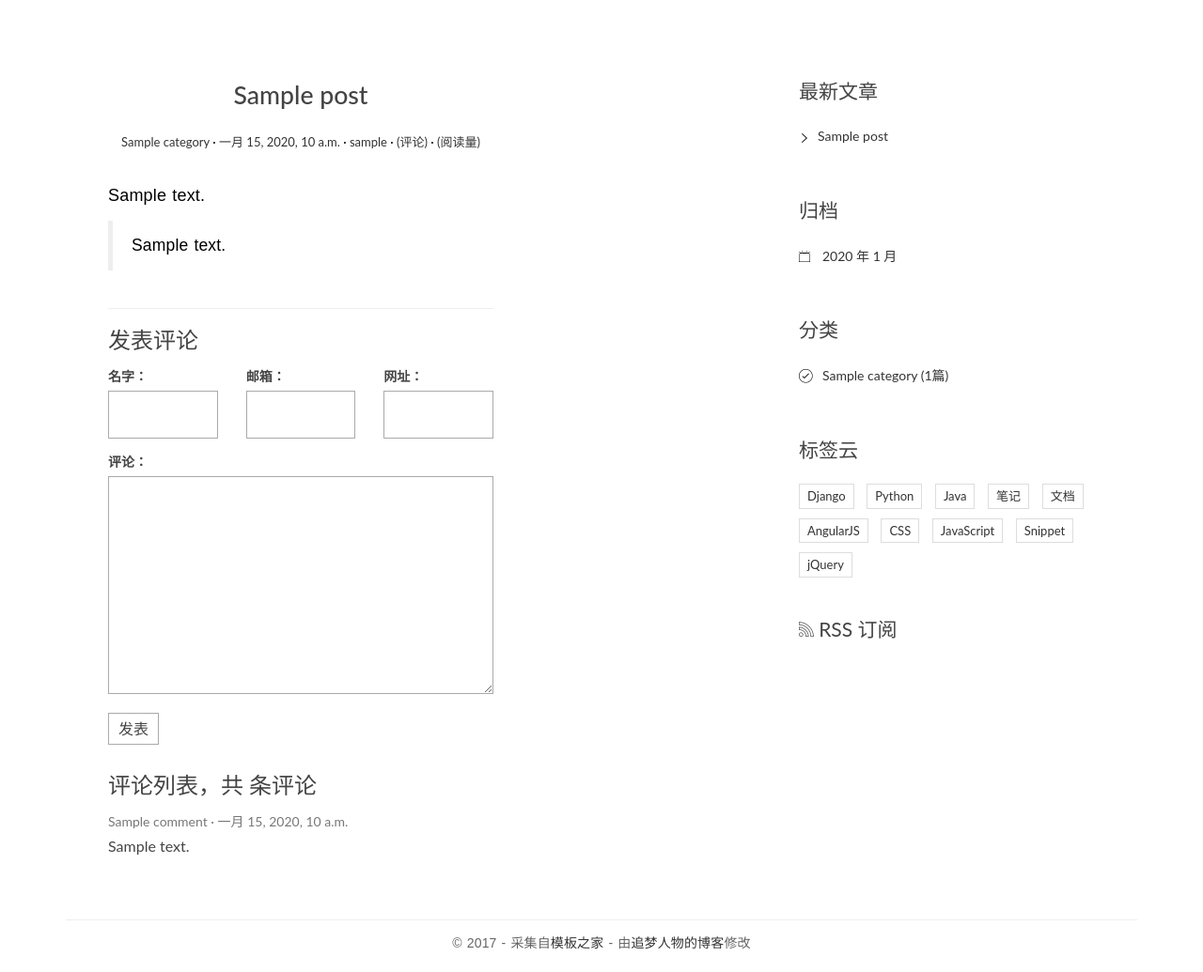
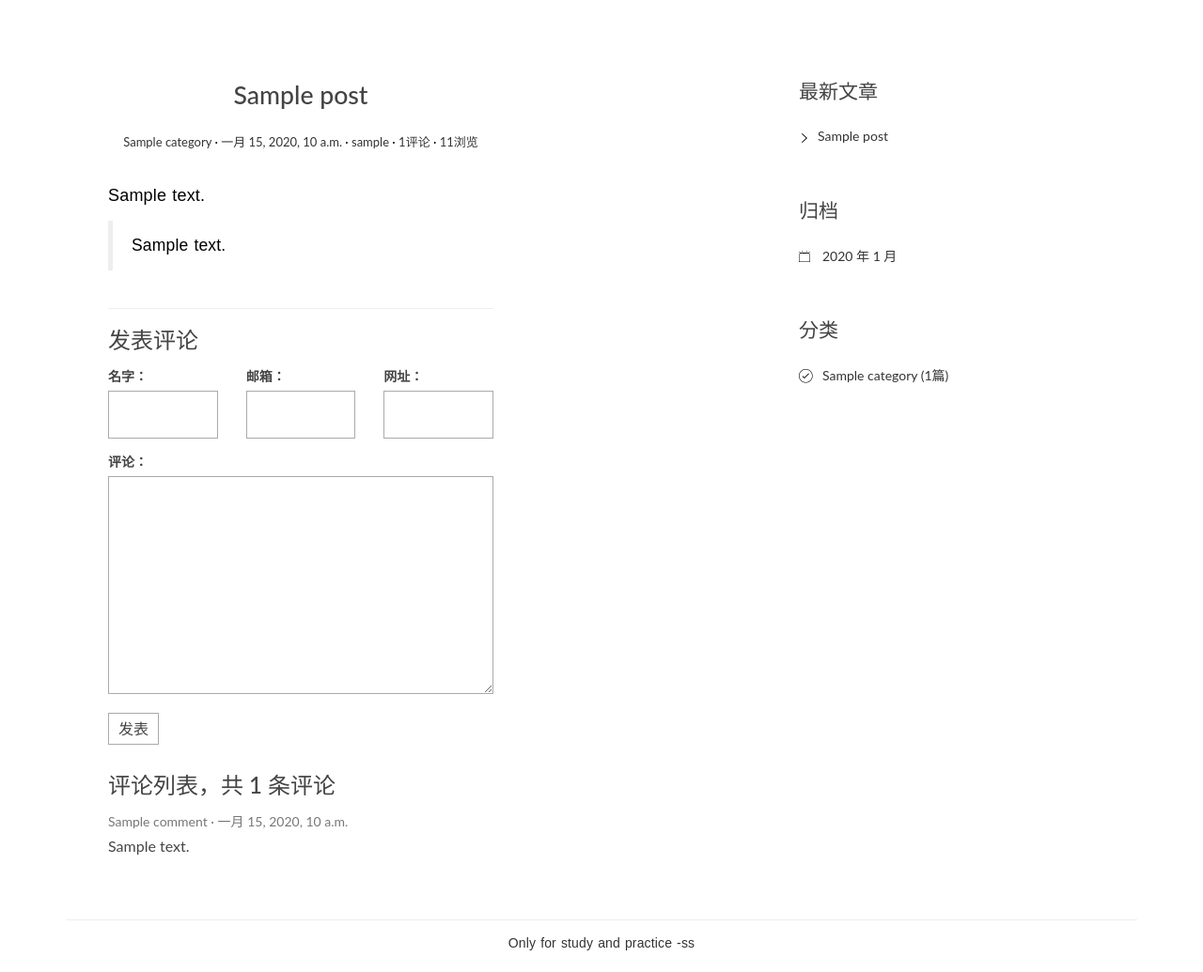
Before and after one commit to hbwdscj/zwjss_blog, a Django app: page /post/1 in a window 1280 px wide. Shown: the part 91-1126 px from the top of the page at 94% size. Run offline with Django 3.2, Linux system fonts and the light colour scheme; tables that the repository leaves empty hold one stand-in row (values such as "Sample post"); some libraries are stand-ins or nearby versions.

Commit message:
初步完成

```diff
--- a/blog/models.py
+++ b/blog/models.py
@@ -68,5 +68,19 @@ class Post(models.Model):
     # related_name = "+"意在避免多对多表产生后向影响
     # 同category的设定
     author = models.ForeignKey(User, on_delete=models.CASCADE, )
+    """
+    views用来表示阅读量，具体实现为，在views.details中定义，因为访问博客需要调用detail函数，
+    因此在details中定义views参数，每访问一次views+1，以此来实现，因为访问较少所以可以采取这种简单的方式
+    """
+    views = models.PositiveIntegerField(default=0)
+    def increase_views(self):
+        """
+        先让views+1，但是只有调用save()方法才会更新数据库，
+        save里的update——filds表示django只更新views一项
+        此方法在views.detail中被调用
+        :return:
+        """
+        self.views += 1
+        self.save(update_fields=['views'])
 
 # Create your models here.
--- a/blog/templatetags/blog_tags.py
+++ b/blog/templatetags/blog_tags.py
@@ -3,7 +3,8 @@
 首先导入template模块，然手实例化template.Library类，将函数装饰为register.simple_tag,这样就可以在模板中调用
 类似{% get_recent_posts %}函数了
 """
-from ..models import Post, Category
+from ..models import Post, Category, Tag
+from django.db.models.aggregates import Count
 from django import template
 
 register = template.Library()
@@ -22,4 +23,9 @@ def get_archives():
 
 @register.simple_tag  # 对应侧边栏的分类
 def get_categories():
-    return Category.objects.all()
+    return Category.objects.annotate(num_posts=Count('post')).filter(num_posts__gte=1)
+
+
+@register.simple_tag  # 对应侧边栏的标签云
+def get_tags():
+    return Tag.objects.order_by('-created_time')
--- a/blog/urls.py
+++ b/blog/urls.py
@@ -5,9 +5,9 @@ app_name = 'blog'
 urlpatterns = [
     path('', views.index, name='index'),
     # re_path(r'^post/(?P<pk>[0-9]+)/$', views.details, name='detail'),
-    path('/<int:pk>', views.details, name='detail'),
+    path('<int:pk>', views.details, name='detail'),
     # 以上两种用法，re_path为django1.x版本中url用法，
     # path为django2.2参考文档中用法,<int:pk>可以理解为贪婪匹配，匹配所有符合的位数的整数
-    re_path(r'^/archives/(?P<year>[0-9]{4})/(?P<month>[0-9]{1,2})', views.archives, name='archive'),
-    path('/category/<int:pk>', views.category, name='category'),
+    re_path(r'^archives/(?P<year>[0-9]{4})/(?P<month>[0-9]{1,2})', views.archives, name='archive'),
+    path('category/<int:pk>', views.category, name='category'),
 ]
--- a/blog/views.py
+++ b/blog/views.py
@@ -16,7 +16,7 @@ def details(request, pk):
     post = get_object_or_404(Post, pk=pk)
     form = CommentForm()
     post_comment_list = post.comment_set.all()
-
+    post.increase_views()  # 调用models中定义的方法
     context = {
         'post': post,
         'form': form,
@@ -24,10 +24,13 @@ def details(request, pk):
     }
     return render(request, 'blog/detail.html', context=context)
 
+
 # 根据年份和月份来显示归档时间目录下的文章
 def archives(request, year, month):
     """
     此处为解决存在month无法匹配的问题，将settings中的USE_TZ置为False解决。
+    在blog——tags中定义了get_archives方法，因此直接在模板中可以获取models的数据，
+    此函数未被调用，但是输入url获取时会调用，下同。
     """
     post_list = Post.objects.filter(created_time__year=year,
                                     created_time__month=month,
@@ -38,6 +41,7 @@ def archives(request, year, month):
     }
     return render(request, 'blog/index.html', context=context)
 
+
 def category(request, pk):
     cate = get_object_or_404(Category, pk=pk)
     post_list = Post.objects.filter(category=cate).order_by('-created_time')
--- a/comment/models.py
+++ b/comment/models.py
@@ -2,6 +2,8 @@ from django.db import models
 from django.contrib.auth.models import User
 
 class Comment(models.Model):
+    class Meta:
+        verbose_name_plural = "评论"
     name = models.CharField(max_length=15)
     email = models.EmailField(max_length=25)
     url = models.URLField(blank=True)
--- a/comment/views.py
+++ b/comment/views.py
@@ -22,7 +22,7 @@ def get_comment(request, post_pk):
             """
             1.post_comment_list 是一篇post对应的所有评论，因为post和comment是一对多的外键关系，
             post.comment_set.all()用法为少数方对应的所有多数方
-            2.else情况为非POST方法的情况：即没有提交数据，因此重定向到重新渲染了的文章详情页。
+            2.else情况为非POST方法的情况：即没有提交数据，因此重定向到重新渲染了的文章详情页，显示已有的数据。
             """
             post_comment_list = post.comment_set.all()
             context = {
--- a/static/blog/about.html
+++ b/static/blog/about.html
@@ -1,4 +1,4 @@
-<!DOCTYPE html>
+    <!DOCTYPE html>
 <html>
 	<head>
 		<title>Black &amp; White</title>
--- a/templates/base.html
+++ b/templates/base.html
@@ -2,15 +2,16 @@
 <!-- tk_pos为占位 -->
 {% load staticfiles %}
 <!--
-blog_tags为自定义的模板标签，在blog/templatetags下，目的是在模板中就获取models数据，避免在views调用
+blog_tags为自定义的模板标签，在blog/templatetags下，目的是在模板中就获取models数据，避免在views调用.
 在声明load xxx时，需要在settings TEMPLATE中声明'libraries'：'blog.templatetags.blog_tags'此处为
 自定义的模板标签的路径
 -->
 {% load blog_tags %}
+
 <!DOCTYPE html>
 <html>
 <head>
-    <title>Black &amp; White</title>
+    <title>zwj &amp; ss</title>
 
     <!-- meta -->
     <meta charset="UTF-8">
@@ -40,7 +41,7 @@ blog_tags为自定义的模板标签，在blog/templatetags下，目的是在模
                     blog  为在主目录urls定义的namespace
                     index 为blog目录下urls定义的name
                     -->
-                    <h1><a href="{% url 'zwjss_blog:index' %}"><b>zwj</b> &amp; ss</a></h1>
+                    <h1><a href="{% url 'index:index' %}"><b>zwj</b> &amp; ss</a></h1>
                 </div>
             </div><!-- col-md-4 -->
             <div class="col-md-8 col-sm-7 col-xs-4">
@@ -53,7 +54,7 @@ blog_tags为自定义的模板标签，在blog/templatetags下，目的是在模
 
                     <div class="collapse navbar-collapse" id="bs-example-navbar-collapse-1">
                         <ul class="nav navbar-nav navbar-right">
-                            <li class="cl-effect-11"><a href="{% url 'zwjss_blog:index' %}" data-hover="Home"> Home </a>
+                            <li class="cl-effect-11"><a href="{% url 'index:index' %}" data-hover="Home"> Home </a>
                             </li>
                             <li class="cl-effect-11"><a href="{% url 'zwjss_blog:index' %}" data-hover="Blog">Blog</a>
                             </li>
@@ -78,8 +79,6 @@ blog_tags为自定义的模板标签，在blog/templatetags下，目的是在模
         </div>
     </header>
 </div>
-<div class="copyrights">Collect from <a href="http://www.cssmoban.com/">网页模板</a></div>
-<div class="copyrights">Modified by <a href="http://zmrenwu.com/">追梦人物的博客</a></div>
 
 <div class="content-body">
     <div class="container">
@@ -133,7 +132,11 @@ blog_tags为自定义的模板标签，在blog/templatetags下，目的是在模
                         {% for category in category_list %}
                             <li>
                                 <a href="{% url 'zwjss_blog:category' category.pk %}" >{{ category.name }}
-                                    <span class="post-count">({{ category.post_set.count }}篇)</span></a>
+                                    <!--
+                                    count方法有个弊端：每调用一次该html就会访问一次数据库，开销很大，
+                                    还有一种思路是在blog_tags中采用annotate方法
+                                    -->
+                                    <span class="post-count">({{ category.num_posts }}篇)</span></a>
                             </li>
                         {% empty %}
                         <p>
@@ -141,45 +144,6 @@ blog_tags为自定义的模板标签，在blog/templatetags下，目的是在模
                         </p>
                         {% endfor %}
                     </ul>
-                </div>
-
-                <div class="widget widget-tag-cloud">
-                    <h3 class="widget-title">标签云</h3>
-                    <ul>
-                        <li>
-                            <a href="#">Django</a>
-                        </li>
-                        <li>
-                            <a href="#">Python</a>
-                        </li>
-                        <li>
-                            <a href="#">Java</a>
-                        </li>
-                        <li>
-                            <a href="#">笔记</a>
-                        </li>
-                        <li>
-                            <a href="#">文档</a>
-                        </li>
-                        <li>
-                            <a href="#">AngularJS</a>
-                        </li>
-                        <li>
-                            <a href="#">CSS</a>
-                        </li>
-                        <li>
-                            <a href="#">JavaScript</a>
-                        </li>
-                        <li>
-                            <a href="#">Snippet</a>
-                        </li>
-                        <li>
-                            <a href="#">jQuery</a>
-                        </li>
-                    </ul>
-                </div>
-                <div class="rss">
-                    <a href=""><span class="ion-social-rss-outline"></span> RSS 订阅</a>
                 </div>
             </aside>
         </div>
@@ -189,9 +153,8 @@ blog_tags为自定义的模板标签，在blog/templatetags下，目的是在模
     <div class="container">
         <div class="row">
             <div class="col-md-12">
-                <p class="copyright">&copy 2017 - 采集自<a href="http://www.cssmoban.com/"
-                                                        target="_blank" title="模板之家">模板之家</a>
-                    - 由<a href="http://zmrenwu.com/" title="网页模板" target="_blank">追梦人物的博客</a>修改
+                <p class="copyright">
+                    <a href="{% url 'index:index' %}">Only for study and practice    -ss</a>
                 </p>
             </div>
         </div>
--- a/templates/blog/detail.html
+++ b/templates/blog/detail.html
@@ -10,8 +10,8 @@
                     <span class="post-date"><a href="#"><time class="entry-date"
                                                               datetime="{{ post.created_time }}">{{ post.created_time }}</time></a></span>
                     <span class="post-author"><a href="#">{{ post.author }}</a></span>
-                    <span class="comments-link"><a href="#">(评论)</a></span>
-                    <span class="views-count"><a href="#">(阅读量)</a></span>
+                    <span class="comments-link"><a href="#">{{ post.comment_set.count }}评论</a></span>
+                    <span class="views-count"><a href="#">{{ post.views }}浏览</a></span>
                 </div>
             </header>
             <div class="entry-content clearfix">
@@ -51,7 +51,7 @@
                 </div>    <!-- row -->
             </form>
             <div class="comment-list-panel">
-                <h3>评论列表，共 <span></span> 条评论</h3>
+                <h3>评论列表，共 {{ post.comment_set.count }} 条评论</h3>
                 <ul class="comment-list list-unstyled">
                     {% for comment in post_comment_list %}
                     <li class="comment-item">
--- a/zwjss_blog/settings.py
+++ b/zwjss_blog/settings.py
@@ -66,6 +66,7 @@ TEMPLATES = [
             ],
             'libraries':{
                 'blog_tags': 'blog.templatetags.blog_tags',
+                'comment_tags': 'comment.templatetags.comment_tags',
             }
         },
     },
--- a/zwjss_blog/urls.py
+++ b/zwjss_blog/urls.py
@@ -19,8 +19,8 @@ from django.urls import path, include
 
 urlpatterns = [
     path('admin/', admin.site.urls),
-    path('', include('blog.urls')),
-    path('post', include(('blog.urls', "blog"), namespace="zwjss_blog")),
+    path('', include(('blog.urls', "blog"), namespace="index")),
+    path('post/', include(('blog.urls', "blog"), namespace="zwjss_blog")),
     # include模块有两个参数，arg和namespace，namespace存在时arg参数使用时要传入app_name，在本例中为"blog"
-    path('comment', include(('comment.urls', "comment"), namespace="comment")),
+    path('comment/', include(('comment.urls', "comment"), namespace="comment")),
 ]
```
Also changed, not shown: blog/aboutMVC.md (+1 -1 lines), comment/templatetags/comment_tags.py (added, +10 -0 lines), templates/blog/index.html (+5 -3 lines), README.md, blog/migrations/0001_initial.py (added), blog/migrations/0002_post_views.py (added), comment/migrations/0001_initial.py (added), comment/migrations/0002_auto_20190812_1644.py (added), comment/templatetags/__init__.py (added).
